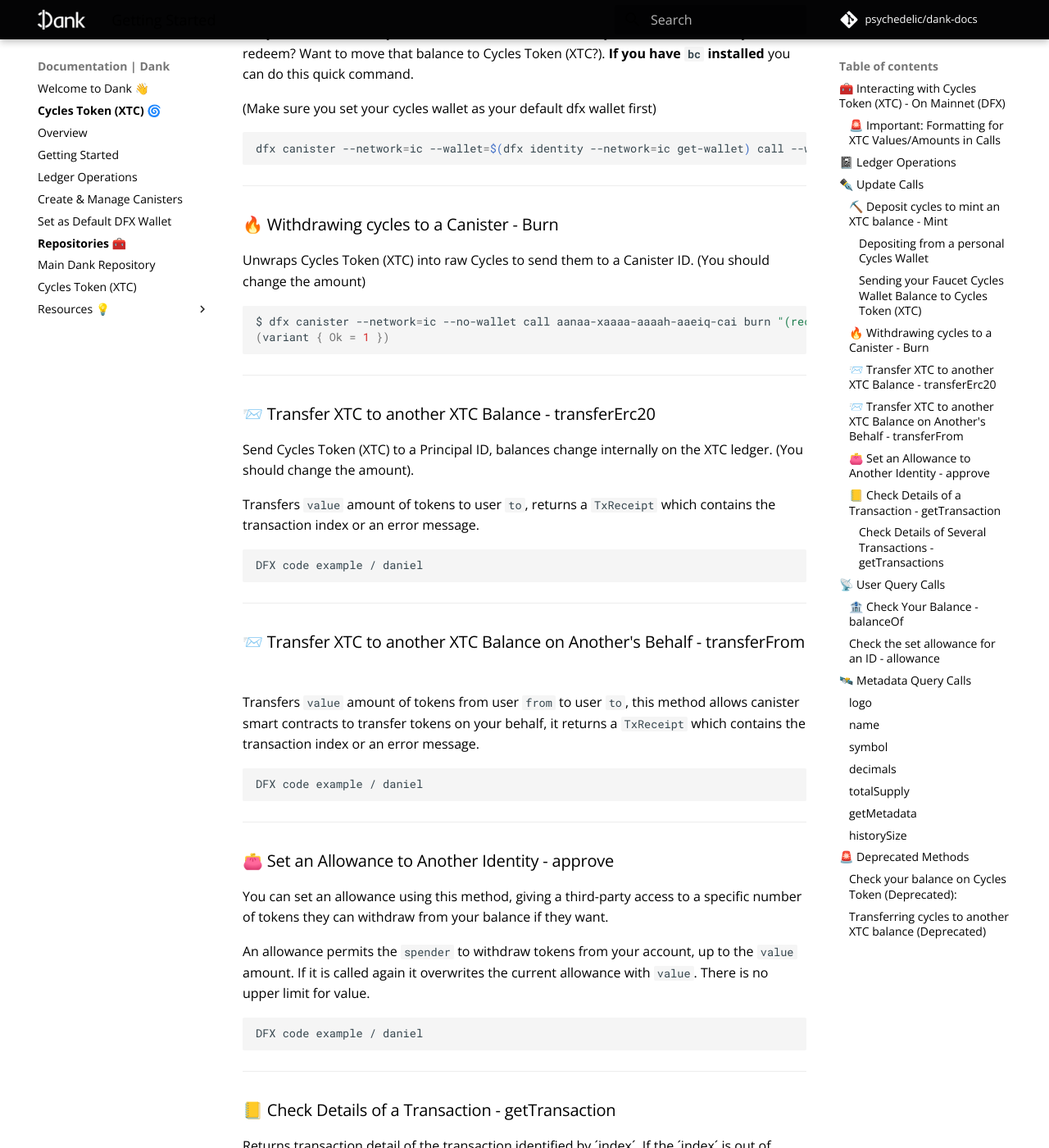
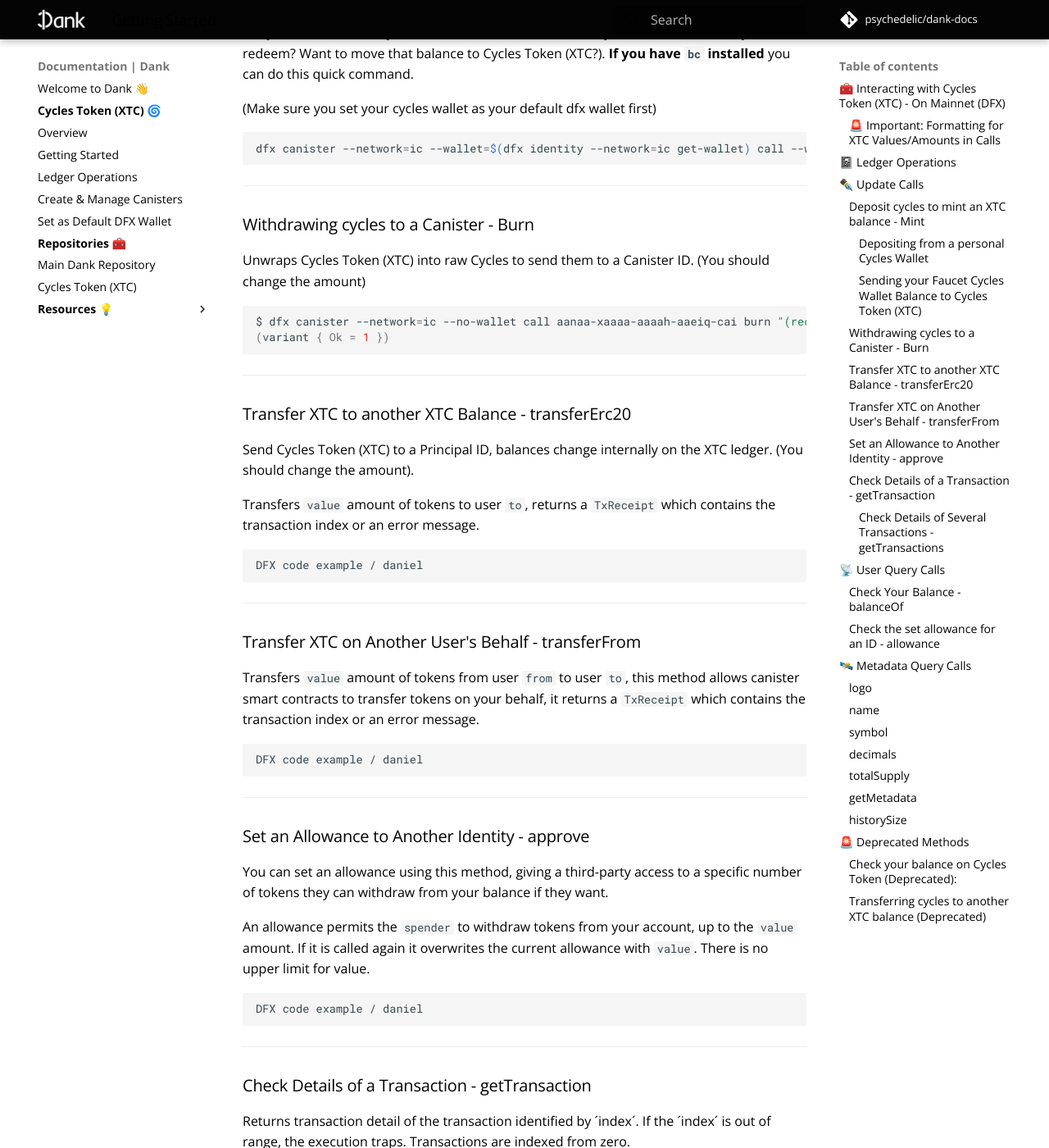
Before and after one commit to Psychedelic/dank-docs, an MkDocs documentation site: the page built from docs/xtc/getting-started.md, in a window 1280 px wide and 1400 px high, scrolled down 2231 px. Shown: the whole window at 82% size. Built offline with MkDocs 1.6.1 and Material for MkDocs 9.7.7, drawn with Linux system fonts in a browser that asks for light colours; comment, search, counter and statistics services are not loaded; some of the changed text lies outside the part shown.

Commit message:
menu fix

```diff
--- a/docs/xtc/getting-started.md
+++ b/docs/xtc/getting-started.md
@@ -35,7 +35,7 @@
 
 ---
 
-### ⛏️ Deposit cycles to mint an XTC balance - Mint
+### Deposit cycles to mint an XTC balance - Mint
 
 You can get your first Cycles Token (XTC) balance by either depositing cycles to the XTC Token Canister to mint them (see below), or getting a one-time redeem of 100$ worth of cycles from DFINITY's [Cycles Faucet tool](https://faucet.dfinity.org/), selecting the option to redeem them as Dank's Cycles Token (XTC)!
 
@@ -72,7 +72,7 @@
 ---
 
 
-### 🔥 Withdrawing cycles to a Canister - Burn
+### Withdrawing cycles to a Canister - Burn
 
 Unwraps Cycles Token (XTC) into raw Cycles to send them to a Canister ID. (You should change the amount)
 
@@ -83,7 +83,7 @@
 
 ---
 
-### 📨 Transfer XTC to another XTC Balance - transferErc20
+### Transfer XTC to another XTC Balance - transferErc20
 Send Cycles Token (XTC) to a Principal ID, balances change internally on the XTC ledger. (You should change the amount).
 
 Transfers `value` amount of tokens to user `to`, returns a `TxReceipt` which contains the transaction index or an error message.
@@ -95,7 +95,7 @@
 
 ---
 
-### 📨 Transfer XTC to another XTC Balance on Another's Behalf - transferFrom
+###  Transfer XTC on Another User's Behalf - transferFrom
 
 Transfers `value` amount of tokens from user `from` to user `to`, this method allows canister smart contracts to transfer tokens on your behalf, it returns a `TxReceipt` which contains the transaction index or an error message.
 
@@ -105,7 +105,7 @@
 
 ---
 
-### 👛 Set an Allowance to Another Identity - approve
+###  Set an Allowance to Another Identity - approve
 
 You can set an allowance using this method, giving a third-party access to a specific number of tokens they can withdraw from your balance if they want.
 
@@ -117,7 +117,7 @@
 
 ---
 
-### 📒 Check Details of a Transaction - getTransaction
+###  Check Details of a Transaction - getTransaction
 
 Returns transaction detail of the transaction identified by ´index´. If the ´index´ is out of range, the execution traps. Transactions are indexed from zero.
 
--- a/mkdocs.yml
+++ b/mkdocs.yml
@@ -27,12 +27,12 @@
   - Overview: xtc/overview.md
   - Getting Started: xtc/getting-started.md
   - Ledger Operations: xtc/getting-started/#ledger-operations
-  - Create & Manage Canisters: xtc/getting-started/#create-and-manage-canisters
-  - Set as Default DFX Wallet: xtc/getting-started/#set-cycles-token-xtc-as-your-default-wallet-in-dfx
+  - Create & Manage Canisters: xtc/canister-development.md
+  - Set as Default DFX Wallet: xtc/canister-development/#set-cycles-token-xtc-as-your-default-wallet-in-dfx
   - <b>Repositories</b> 🧰: "#"
   - Main Dank Repository: "https://github.com/Psychedelic/dank"
   - Cycles Token (XTC): "https://github.com/Psychedelic/dank/tree/main/xtc"
-  - Resources 💡:
+  - <b>Resources </b>💡:
     - Resource Library: resources/library.md
     - Common Terms : resources/common-terms.md
     - Our App Ecosystem: resources/apps-with-dank.md
```
Also changed, not shown: other parts of docs/xtc/getting-started.md (+9 -1 lines).
